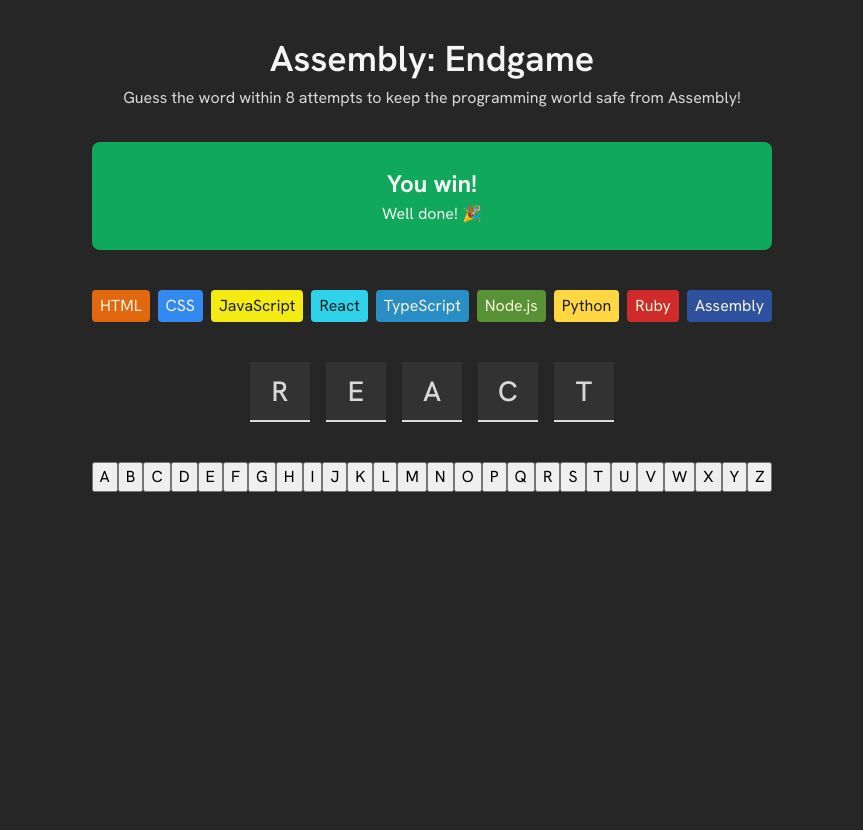
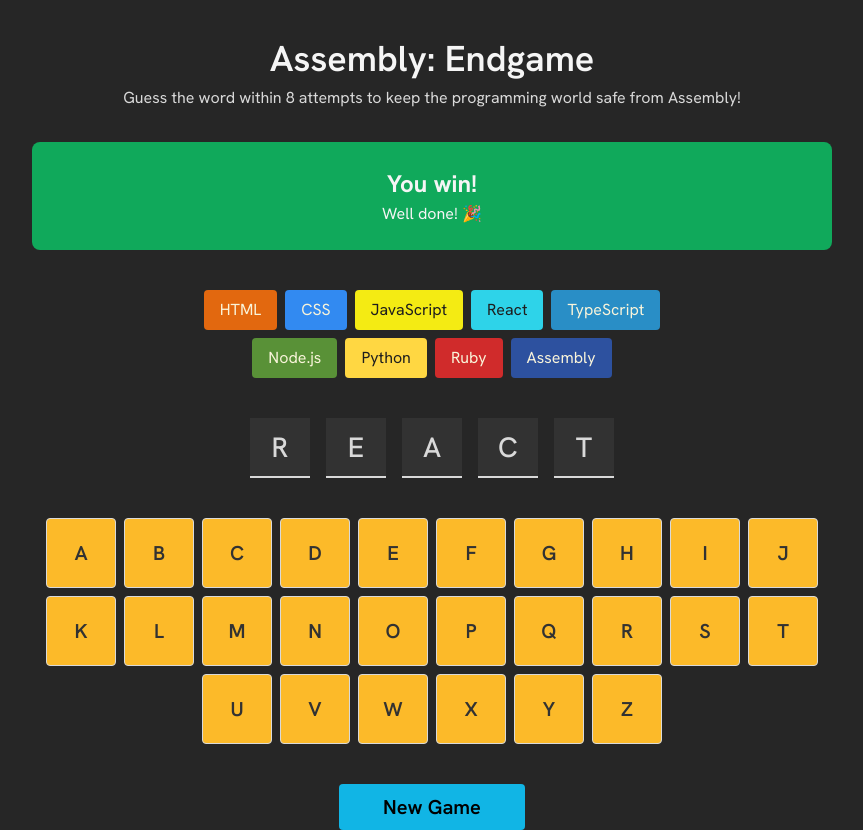
Before and after one commit to MattPahuta/assembly-endgame, a React (Vite) app: page / in a window 1280 px wide. Shown: the whole page, without its empty margins (208-1071 px from the left). Before the commit the page ends 800 px from the top, so only its background shows below. Built offline with nearby package versions, Linux system fonts and the light colour scheme.

Commit message:
Add keyboard styling and functionality, update base styles

```diff
--- a/src/components/Game.jsx
+++ b/src/components/Game.jsx
@@ -5,6 +5,18 @@
 function AssemblyEndgame() {
 
   const [currentWord, setCurrentWord] = React.useState('react');
+  const [guessedLetters, setGuessedLetters] = React.useState([]);
+
+  console.log(guessedLetters);
+
+  function addGuessedLetter(letter) {
+    // Add the clicked letter to the guessedLetters array
+    // Check if the clicked letter is in the currentWord
+    setGuessedLetters(prevLetters => (
+      prevLetters.includes(letter) ? prevLetters : [...prevLetters, letter]
+      )
+    )
+  }
 
   const letterElements = currentWord.split('').map((letter, index) => {
     return (
@@ -17,7 +29,7 @@
   const alphabet = 'abcdefghijklmnopqrstuvwxyz';
 
   const keyboardElements = alphabet.split('').map((letter, index) => (
-    <button key={index} className="keyboard-key">
+    <button key={index} onClick={() => addGuessedLetter(letter)} className="button keyboard-button">
       {letter.toUpperCase()}
     </button>
   ));
@@ -36,6 +48,7 @@
           {keyboardElements}
         </div>
       </section>
+      <button className="button new-game-button">New Game</button>
     </div>
   )
 }
--- a/src/css/styles.css
+++ b/src/css/styles.css
@@ -9,11 +9,19 @@
   --clr-neutral-100: #f5f5f5;
   --clr-neutral-200: #D9D9D9;
   --clr-neutral-700: #323232;
+  --clr-yellow: #FCBA29;
   --clr-green: #10A95B;
+  --clr-red: #EC5D49;
+  --clr-alert-800: #BA2A2A;
+  --clr-blue: #11B5E5;
+  --clr-purple: #7A5EA7;
+  --border-radius-200: 0.25rem;
+  --border-readius-400: 0.5rem;
 }
 
 body {
   min-height: 100vh;
+  padding: 0 1rem;
   display: flex;
   justify-content: center;
   background-color: var(--clr-bg-dark);
@@ -53,6 +61,8 @@
 }
 
 .language-chips {
+  margin-inline: auto;
+  max-width: 500px;
   display: flex;
   flex-wrap: wrap;
   justify-content: center;
@@ -60,7 +70,7 @@
 }
 
 .language-chip {
-  padding: 0.25rem 0.5rem;
+  padding: 0.5rem 1rem;
   border-radius: 0.25rem;
 }
 
@@ -82,3 +92,58 @@
   font-size: var(--fs-600);
   font-weight: 500;
 }
+
+/* Keyboard */
+.keyboard {
+  display: flex;
+  flex-wrap: wrap;
+  gap: 0.5rem;
+  justify-content: center;
+}
+
+.button {
+  border: none;
+  background-color: transparent;
+  display: inline-flex;
+  align-items: center;
+  justify-content: center;
+  font-family: inherit;
+  font-size: var(--fs-500);
+  font-weight: 600;
+  cursor: pointer;
+  transition: all 100ms ease-in-out;
+
+  @media screen and (--ms-high-contrast: active) {
+    border: 2px solid currentColor
+  }
+}
+
+.keyboard-button {
+  width: 70px;
+  height: 70px;
+  background-color: var(--clr-yellow);
+  color: var(--clr-neutral-700);
+  border: 1px solid var(--clr-neutral-200);
+  border-radius: var(--border-radius-200);
+
+  &:hover {
+    background-color: var(--clr-neutral-200);
+  }
+}
+
+.new-game-button {
+  padding: 0.5rem 2.75rem;
+  background-color: var(--clr-blue);
+  border-radius: var(--border-radius-200);
+  justify-self: center;
+
+  &:hover,
+  &:focus-visible {
+    background-color: var(--clr-purple);
+  }
+
+  &:focus-visible {
+    outline: 2px solid var(--clr-neutral-100);
+    outline-offset: 4px;
+  }
+}
```
